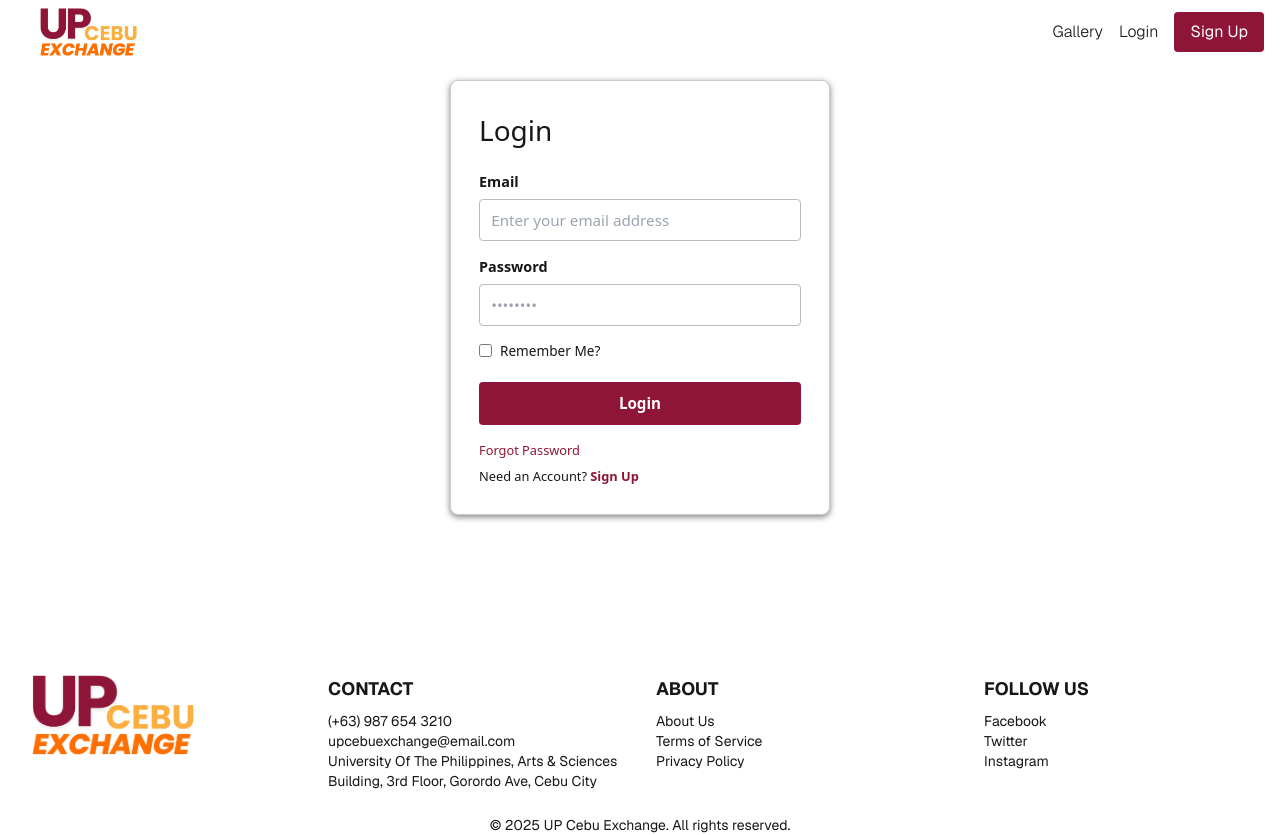
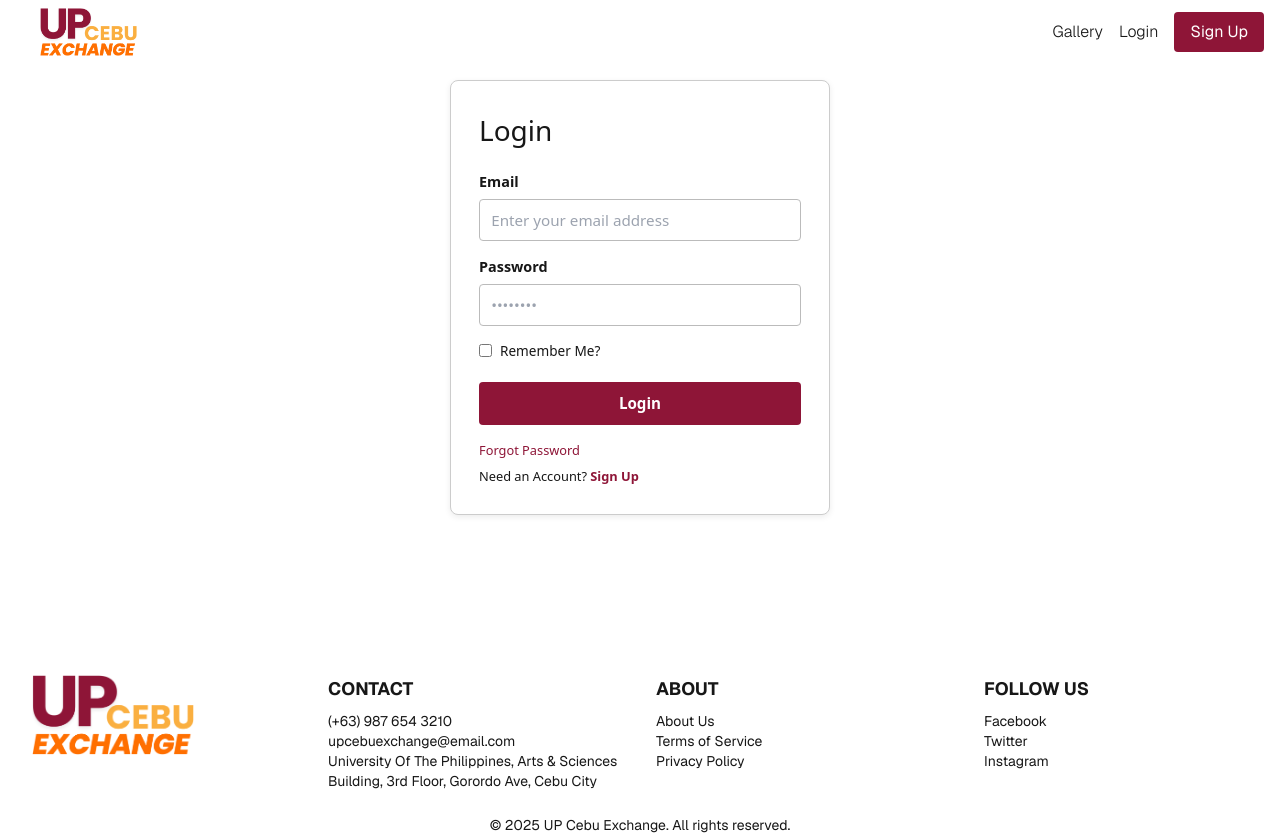
Before and after one commit to EricCatayas/UP-Cebu-Exchange, a Next.js app: page /login in a window 1280 px wide. Built offline with nearby package versions, Linux system fonts and the light colour scheme; no server answers.

Commit message:
style: globals config

```diff
--- a/src/app/globals.css
+++ b/src/app/globals.css
@@ -13,9 +13,9 @@ body {
   font-family: var(--font-geist-sans), Arial, Helvetica, sans-serif;
 }
 
-.fillup-box{
- border: 1px solid #ccc;
- border-radius: 8px;
- padding: 1.75rem;
- box-shadow: 0 2px 6px rgba(0,0,0,0.50);
+.fillup-box {
+  border: 1px solid #ccc;
+  border-radius: 8px;
+  padding: 1.75rem;
+  box-shadow: 0 2px 6px rgba(0, 0, 0, 0.08);
 }
```
